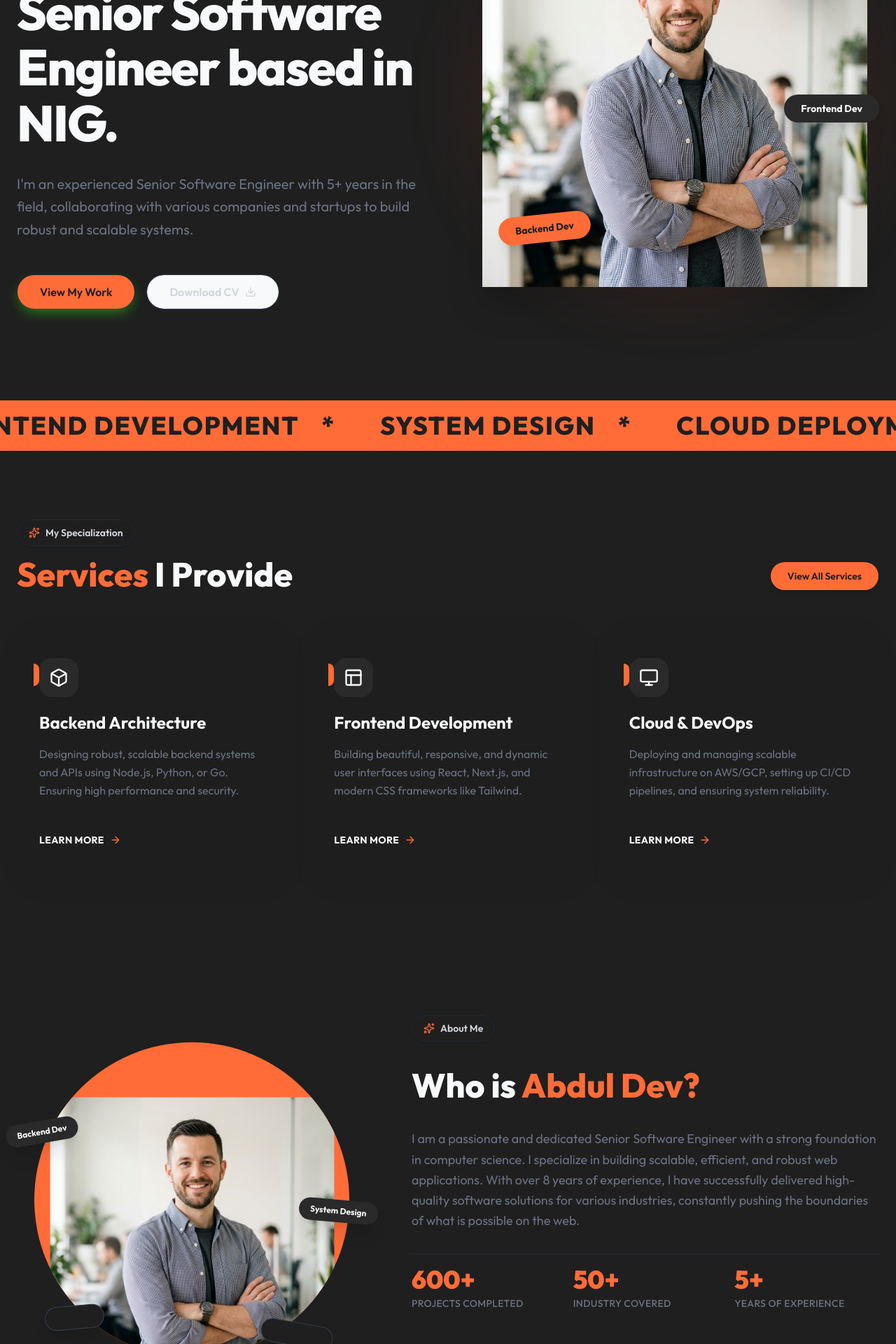
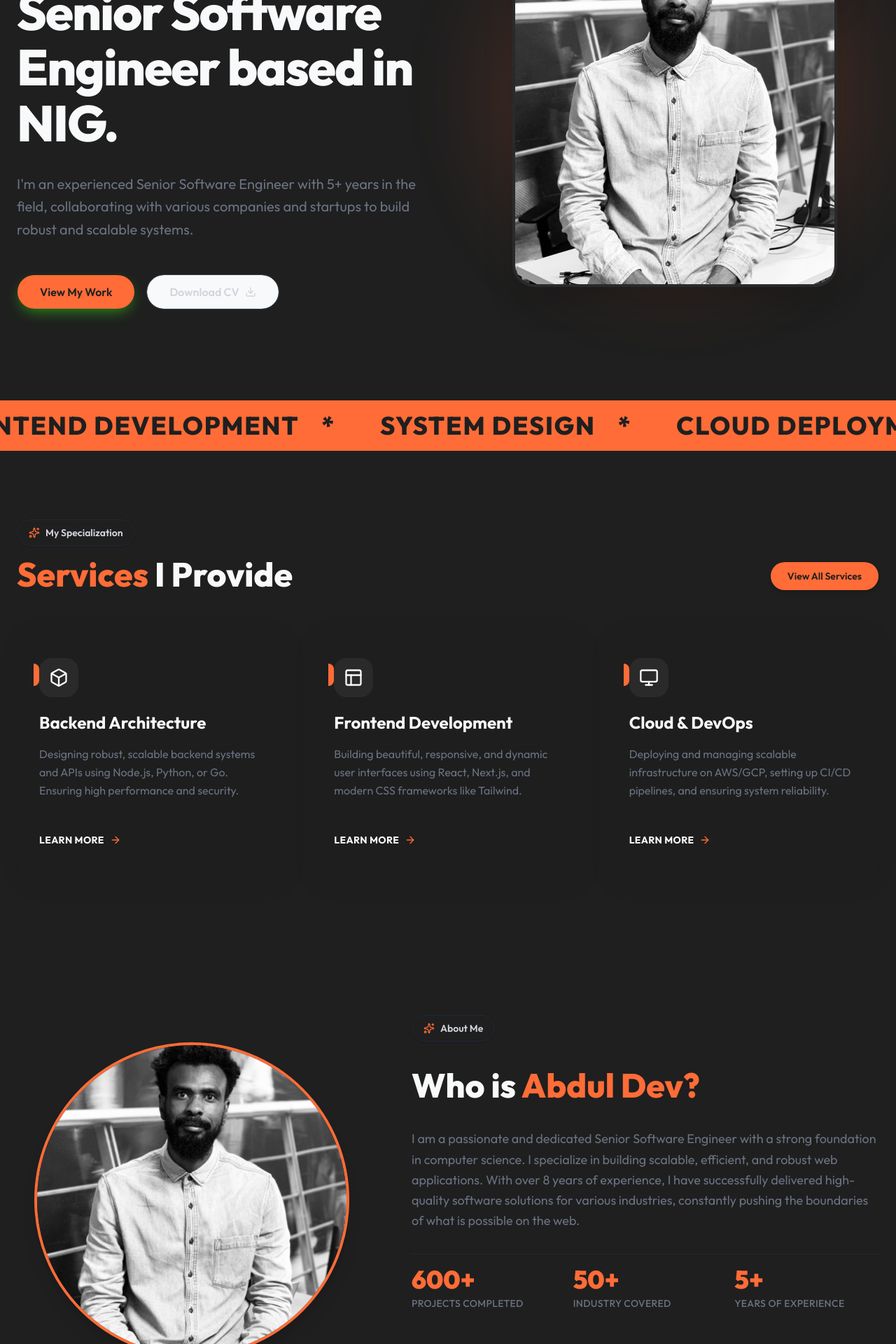
Before and after one commit to adamabu578/abdul-portfolio, a Next.js app: page / in a window 1280 px wide. Shown: the part 300-2220 px from the top of the page at 70% size. Built offline with nearby package versions, Linux system fonts and the light colour scheme.

Commit message:
portfolio-update

```diff
--- a/src/app/page.tsx
+++ b/src/app/page.tsx
@@ -42,11 +42,11 @@ export default function Home() {
 
           <div className="relative z-10 w-full flex justify-center">
             <Image
-              src="/abdul_portrait.png"
+              src="/abdul1.jpeg"
               alt="Abdul Dev"
               width={500}
               height={600}
-              className="object-contain h-[400px] md:h-[550px] w-auto drop-shadow-2xl"
+              className="object-cover h-[400px] md:h-[550px] w-auto shadow-2xl rounded-[2rem] border-4 border-[#2A2A2A]"
               priority
             />
           </div>
@@ -54,12 +54,6 @@ export default function Home() {
           {/* Floating Badges */}
           <div className="absolute top-10 right-4 md:right-10 bg-[#2A2A2A] text-[#F8F9FA] px-5 py-3 rounded-full text-sm font-bold shadow-2xl rotate-12 z-20 flex items-center justify-center border-2 border-[#FF6C37] w-[100px] h-[100px]">
             <div className="text-center leading-tight text-xs uppercase tracking-widest">Hire<br />Me</div>
-          </div>
-          <div className="absolute bottom-16 -left-4 md:left-10 bg-[#FF6C37] text-[#1F1F1F] px-6 py-2.5 rounded-full text-sm font-bold shadow-xl -rotate-6 z-20">
-            Backend Dev
-          </div>
-          <div className="absolute top-1/2 -right-4 md:right-0 bg-[#2A2A2A] text-[#F8F9FA] px-6 py-2.5 rounded-full text-sm font-bold shadow-xl z-20">
-            Frontend Dev
           </div>
         </div>
       </section>
@@ -136,29 +130,16 @@ export default function Home() {
 
         <div className="flex flex-col lg:flex-row items-center gap-16">
           <div className="flex-1 relative flex justify-center w-full max-w-[500px]">
-            <div className="w-[350px] h-[350px] md:w-[450px] md:h-[450px] bg-[#FF6C37] rounded-full overflow-hidden flex items-end justify-center pt-10">
+            <div className="w-[350px] h-[350px] md:w-[450px] md:h-[450px] rounded-full overflow-hidden border-4 border-[#FF6C37] shadow-xl relative flex items-center justify-center">
               <Image
-                src="/abdul_portrait.png"
+                src="/abdul1.jpeg"
                 alt="Abdul Dev"
-                width={400}
-                height={500}
-                className="object-cover h-[90%] w-auto scale-110 translate-y-4"
+                width={450}
+                height={450}
+                className="object-cover w-full h-full"
               />
             </div>
 
-            {/* Decorative Badges */}
-            <div className="absolute top-1/4 -left-4 bg-[#2A2A2A] text-[#F8F9FA] px-4 py-2 rounded-full text-xs font-bold shadow-xl rotate-[-10deg]">
-              Backend Dev
-            </div>
-            <div className="absolute top-1/2 -right-4 bg-[#2A2A2A] text-[#F8F9FA] px-4 py-2 rounded-full text-xs font-bold shadow-xl rotate-[5deg]">
-              System Design
-            </div>
-            <div className="absolute bottom-10 left-10 bg-[#1F1F1F] text-[#1F1F1F] px-4 py-2 rounded-full text-xs font-bold shadow-xl border border-gray-700 rotate-[-5deg]">
-              Frontend
-            </div>
-            <div className="absolute bottom-4 right-12 bg-[#1F1F1F] text-[#1F1F1F] px-4 py-2 rounded-full text-xs font-bold shadow-xl border border-gray-700 rotate-[10deg]">
-              Architecture
-            </div>
           </div>
 
           <div className="flex-1 space-y-8">
```
Also changed, not shown: public/abdul1.jpeg (added).
